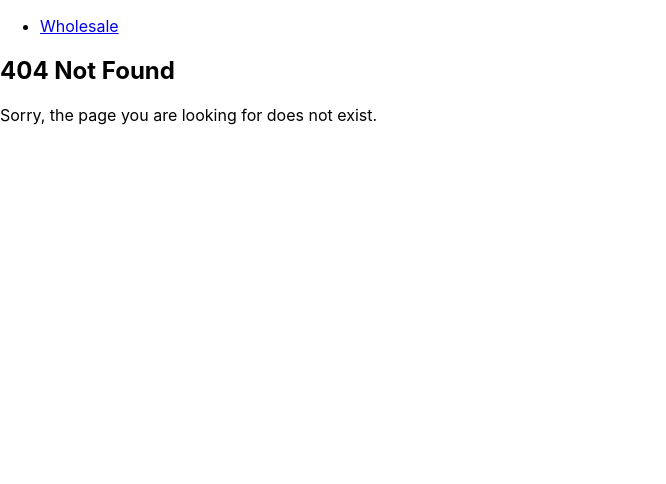
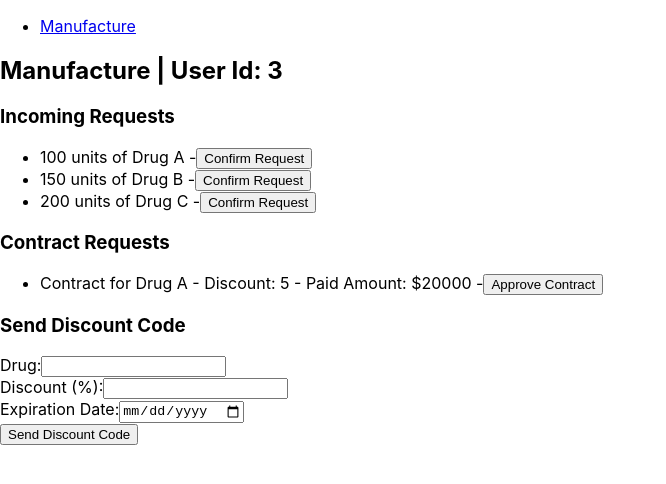
Before and after one commit to tbjag/supplyblockchain, a React (Create React App) app in the folder code/: page /manufacture in a window 1280 px wide. Before the commit this address led to /not-found. Shown: the top 484 px of the page, without its empty margins (0-666 px from the left). Built offline with nearby package versions, Linux system fonts and the light colour scheme.

Commit message:
finished resulting fields

```diff
--- a/code/src/components/Insurance.js
+++ b/code/src/components/Insurance.js
@@ -9,8 +9,12 @@ const Insurance = () => {
     paidAmount: ''
   });
 
-  // Fake list of received discount codes
-  const [receivedDiscountCodes, setReceivedDiscountCodes] = useState([]);
+  // Fake list of received discount codes with expiration dates
+  const [receivedDiscountCodes, setReceivedDiscountCodes] = useState([
+    { drug: 'Drug A', discount: 10, expiration: '2024-06-30' },
+    { drug: 'Drug B', discount: 15, expiration: '2024-07-15' },
+    { drug: 'Drug C', discount: 20, expiration: '2024-08-10' }
+  ]);
 
   // Function to handle sending a contract to manufacture
   const handleSendContract = (e) => {
@@ -46,7 +50,7 @@ const Insurance = () => {
           </label>
           <br />
           <label>
-            Discount (%):
+            Discount (Number):
             <input
               type="number"
               value={contractForm.discount}
@@ -72,7 +76,7 @@ const Insurance = () => {
         <ul>
           {receivedDiscountCodes.map((code, index) => (
             <li key={index}>
-              Drug: {code.drug} - Discount: {code.discount}%
+              Drug: {code.drug} - Discount: {code.discount}% - Expiration: {code.expiration}
             </li>
           ))}
         </ul>
--- a/code/src/components/Manufacture.js
+++ b/code/src/components/Manufacture.js
@@ -12,12 +12,15 @@ const Manufacture = () => {
   ]);
 
   // Fake list of contract requests
-  const [contractRequests, setContractRequests] = useState([]);
+  const [contractRequests, setContractRequests] = useState([
+    { id: 1, drug: 'Drug A', discount: 5, amount: 20000 }
+  ]);
 
   // State for discount code form inputs
   const [discountCodeForm, setDiscountCodeForm] = useState({
     drug: '',
-    discount: ''
+    discount: '',
+    expirationDate: ''
   });
 
   // Function to handle confirmation of incoming requests
@@ -38,7 +41,7 @@ const Manufacture = () => {
     // Logic to send discount code, here you can implement your desired action
     console.log("Discount Code Sent:", discountCodeForm);
     // Reset the form fields after sending the discount code
-    setDiscountCodeForm({ drug: '', discount: '' });
+    setDiscountCodeForm({ drug: '', discount: '', expirationDate: '' });
   };
 
   return (
@@ -62,7 +65,7 @@ const Manufacture = () => {
         <ul>
           {contractRequests.map(request => (
             <li key={request.id}>
-              Contract for {request.drug} - Discount: {request.discount}% - Paid Amount: ${request.amount} -
+              Contract for {request.drug} - Discount: {request.discount} - Paid Amount: ${request.amount} -
               <button onClick={() => handleApproveContract(request.id)}>Approve Contract</button>
             </li>
           ))}
@@ -90,6 +93,15 @@ const Manufacture = () => {
             />
           </label>
           <br />
+          <label>
+            Expiration Date:
+            <input
+              type="date"
+              value={discountCodeForm.expirationDate}
+              onChange={e => setDiscountCodeForm({ ...discountCodeForm, expirationDate: e.target.value })}
+            />
+          </label>
+          <br />
           <button type="submit">Send Discount Code</button>
         </form>
       </div>
--- a/code/src/config/config.json
+++ b/code/src/config/config.json
@@ -1,4 +1,4 @@
 {
-    "entity_type": "wholesale",
+    "entity_type": "manufacture",
     "id": 3
 }
```
